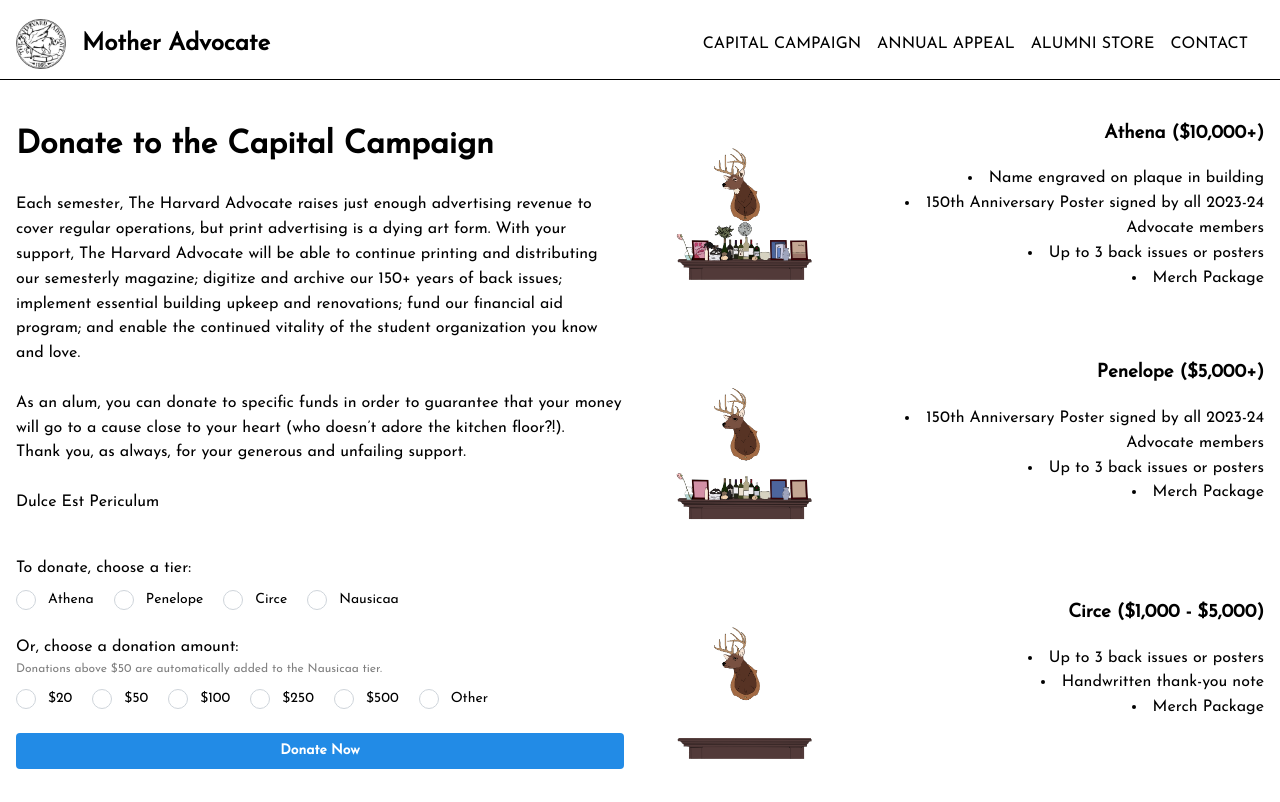
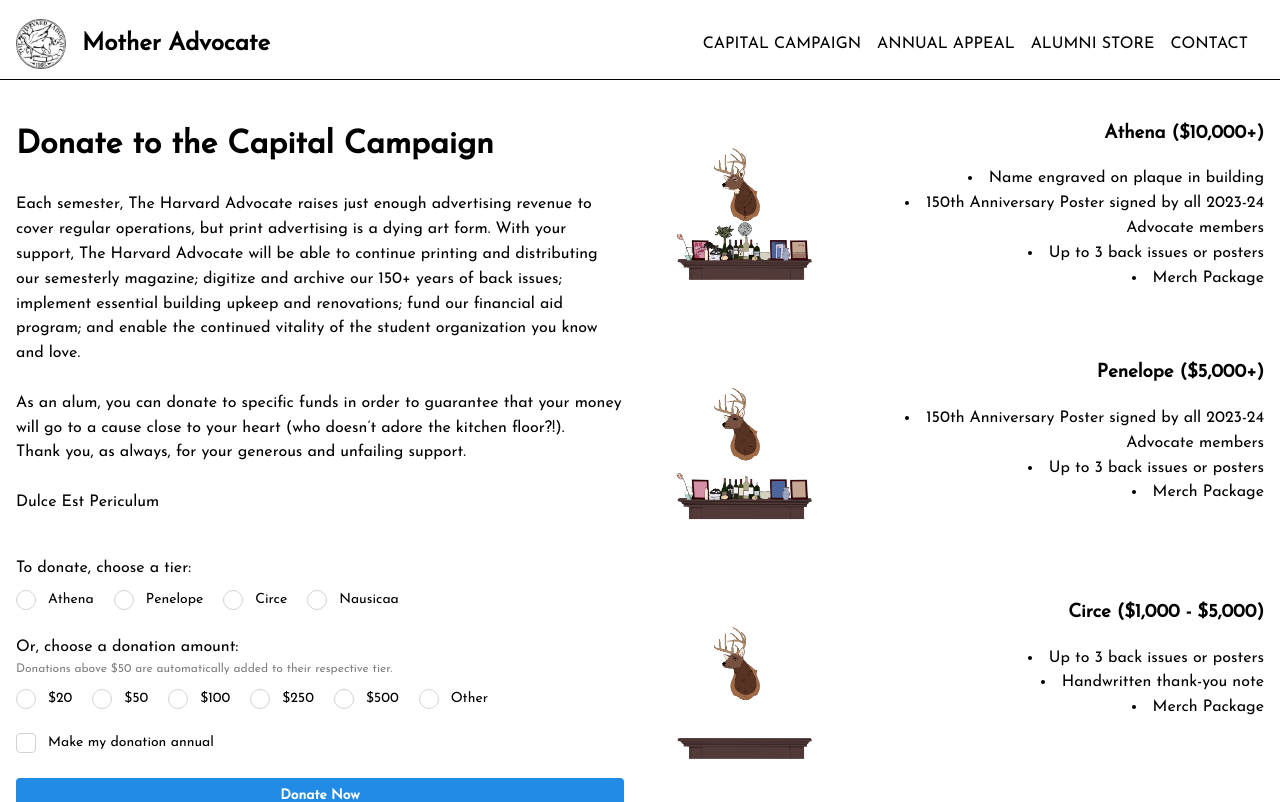
Before and after one commit to advo-tech/alumni, a React (Create React App) app: page /capital-campaign in a window 1280 px wide. Shown: the top 802 px of the page. Built offline with nearby package versions, Linux system fonts and the light colour scheme; the HTML template or start-up script is replaced by a standard one.

Commit message:
let's try this

```diff
--- a/src/CapitalCampaign.js
+++ b/src/CapitalCampaign.js
@@ -14,6 +14,11 @@
 const PRIMARY_COL_HEIGHT = rem(680);
 
 function CapitalCampaign() {
+
+
+  const [value, setValue] = useState('react');
+
+
   const [clicked20, setClicked20] = useState(false);
   const [clicked50, setClicked50] = useState(false);
   const [clicked100, setClicked100] = useState(false);
@@ -66,17 +71,31 @@
   // };
 
   const handleDonateNow = () => {
+    console.log(value);
+
     let url = 'https://donate.stripe.com/6oE00W6lc7xQeVW144';
-    if (clicked20) {
+    if (value == '20') {
       url = recurAnnual ? 'https://buy.stripe.com/fZe7to10S7xQ7tu5kx' : 'https://buy.stripe.com/9AQ150cJA4lE1567sE';
-    } else if (clicked50) {
+    } else if (value == '50') {
       url = recurAnnual ? 'https://buy.stripe.com/6oE00WgZQaK2g00cMU' : 'https://buy.stripe.com/eVacNIbFwaK2aFG7sw';
-    } else if (clicked100) {
+    } else if (value == '100') {
       url = recurAnnual ? 'https://buy.stripe.com/8wMcNI390f0ibJK009' : 'https://buy.stripe.com/5kAdRM3909FYdRS3ch';
-    } else if (clicked250) {
+    } else if (value == '250') {
       url = recurAnnual ? 'https://buy.stripe.com/bIY9Bw8tk3hAg008wH' : 'https://buy.stripe.com/3cs29424W7xQ29a3ci';
-    } else if (clicked500) {
+    } else if (value == '500') {
       url = recurAnnual ? 'https://buy.stripe.com/7sI5lgaBsg4maFG6oy' : 'https://buy.stripe.com/7sIdRM8tk19saFGbIP';
+    }
+    else if (value == 'athena') {
+      url = recurAnnual ? 'https://buy.stripe.com/cN2eVQ7pg9FY7tu14j' : 'https://buy.stripe.com/cN2eVQ7pg9FY7tu14j';
+    }
+    else if (value == 'penelope') {
+      url = recurAnnual ? 'https://buy.stripe.com/cN2bJE5h819s6pqdQS' : 'https://buy.stripe.com/cN2bJE5h819s6pqdQS';
+    }
+    else if (value == 'circe') {
+      url = recurAnnual ? 'https://buy.stripe.com/6oE00WbFw7xQ8xy7sG' : 'https://buy.stripe.com/6oE00WbFw7xQ8xy7sG';
+    }
+    else if (value == 'nausicaa') {
+      url = recurAnnual ? 'https://buy.stripe.com/6oE00WgZQaK2g00cMU' : 'https://buy.stripe.com/eVacNIbFwaK2aFG7sw';
     }
 
     // const handleDesignationChange = (event) => {
@@ -95,7 +114,7 @@
 
 
   <Container size="xl" my="lg">
-    <SimpleGrid cols={{ base: 1, sm: 2 }} spacing="xl">
+    <SimpleGrid cols={{ base: 0.5, sm: 2 }} spacing="xl">
 
       <Skeleton visible={false} height={PRIMARY_COL_HEIGHT} radius="md" animate={false}>
 
@@ -108,13 +127,15 @@
  </p>
       <br></br>
 
-
+{/*
       <Grid>
-        <Grid.Col span={12}>
+        <Grid.Col span={12}> */}
         <Text>To donate, choose a tier:</Text>
 
 
         <Radio.Group
+      value={value}
+      onChange={setValue}
       name="favoriteFramework"
       color="yellow"
       // label="Choose a donation tier."
@@ -132,7 +153,7 @@
 
       <br></br>
       <Text>Or, choose a donation amount:</Text>
-      <Text fz="xs" color="grey">Donations above $50 are automatically added to the Nausicaa tier.</Text>
+      <Text fz="xs" color="grey">Donations above $50 are automatically added to their respective tier.</Text>
 
       <Group mt="xs" gap="lg">
         <Radio value="20" label="$20" />
@@ -146,12 +167,17 @@
       </Group>
 
     </Radio.Group>
-
+    <br></br>
+    <Checkbox
+      checked={recurAnnual}
+      onChange={handleCheckboxChange}
+      label="Make my donation annual"></Checkbox>
+{/*
         </Grid.Col>
 
 
 
-      </Grid>
+      </Grid> */}
 
 
 
@@ -212,10 +238,9 @@
       <br></br>
 
 
-      <strong>Note about the MERCH PACKAGES:</strong> The Athena, Penelope, and Circe tiers each contain a Merch Package. T
-      he Merch Package consists of the <a href="https://theharvardadvocate.com/current" style={{textDecoration: 'underline', color: 'blue'}}>current issue</a>,
-      <a href="https://shop.theharvardadvocate.com/products/unisex-hoodie-march-1968?variant=40148551598135" style={{textDecoration: 'underline', color: 'blue'}}>
-        a sweater</a>, <a href="https://shop.theharvardadvocate.com/products/peg-logo-sticker" style={{textDecoration: 'underline', color: 'blue'}}>a hand-designed
+      <strong>Note about the MERCH PACKAGES:</strong> The Athena, Penelope, and Circe tiers each contain a Merch Package. The Merch Package consists of the <a href="https://theharvardadvocate.com/current" style={{textDecoration: 'underline', color: 'blue'}}>current issue</a>,
+       &nbsp;<a href="https://shop.theharvardadvocate.com/products/unisex-hoodie-march-1968?variant=40148551598135" style={{textDecoration: 'underline', color: 'blue'}}>
+        a sweater</a>,&nbsp; <a href="https://shop.theharvardadvocate.com/products/peg-logo-sticker" style={{textDecoration: 'underline', color: 'blue'}}>a hand-designed
         sticker</a>, and <a href="https://shop.theharvardadvocate.com/products/1866-corduroy-cap-embroidered?variant=40135284031543" style={{textDecoration: 'underline', color: 'blue'}}>a hat</a>.
       {/* <p> */}
       &nbsp;Donations of every tier will come with your name printed in the next issue and The Advocate's eternal gratutude.
```
